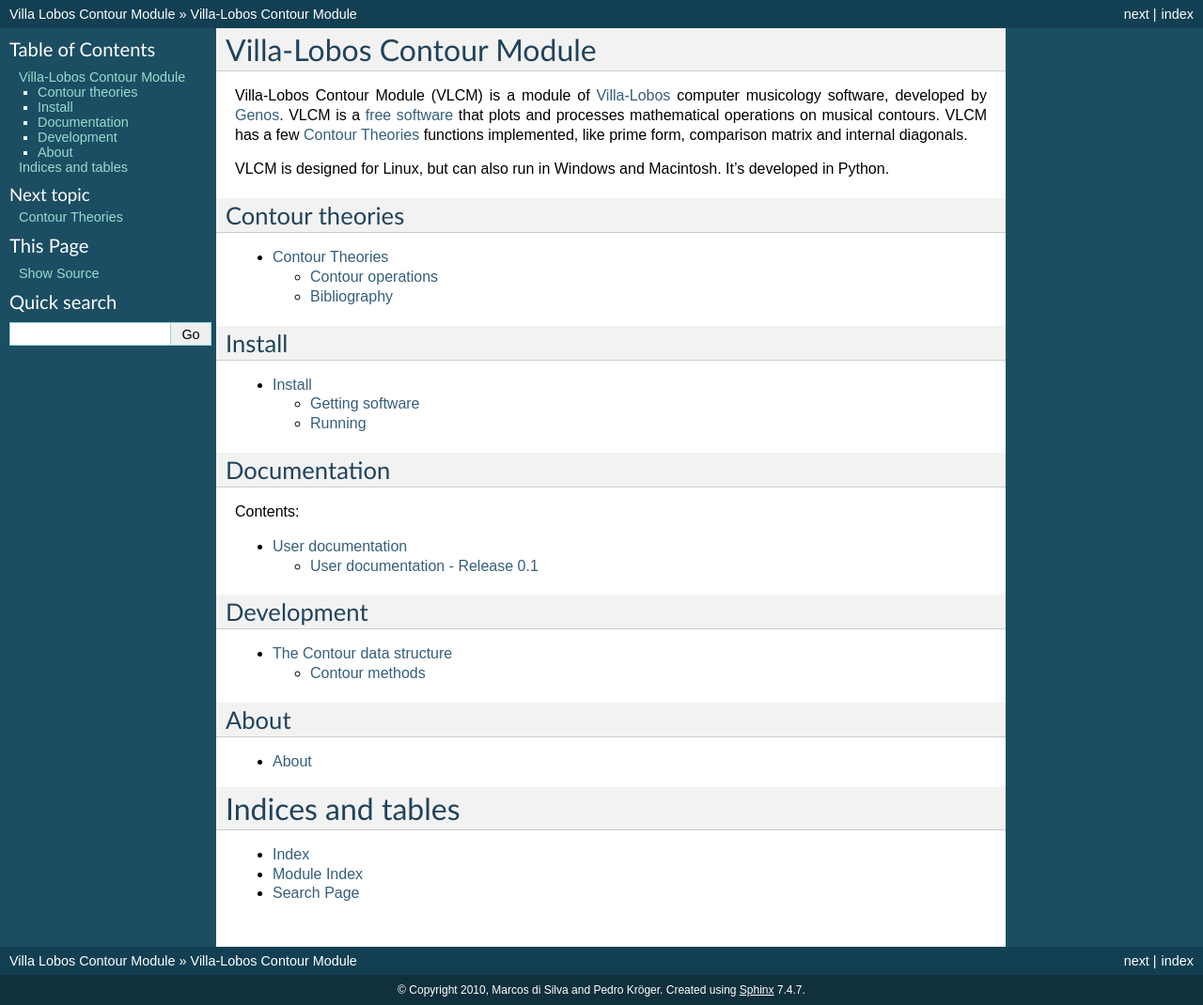
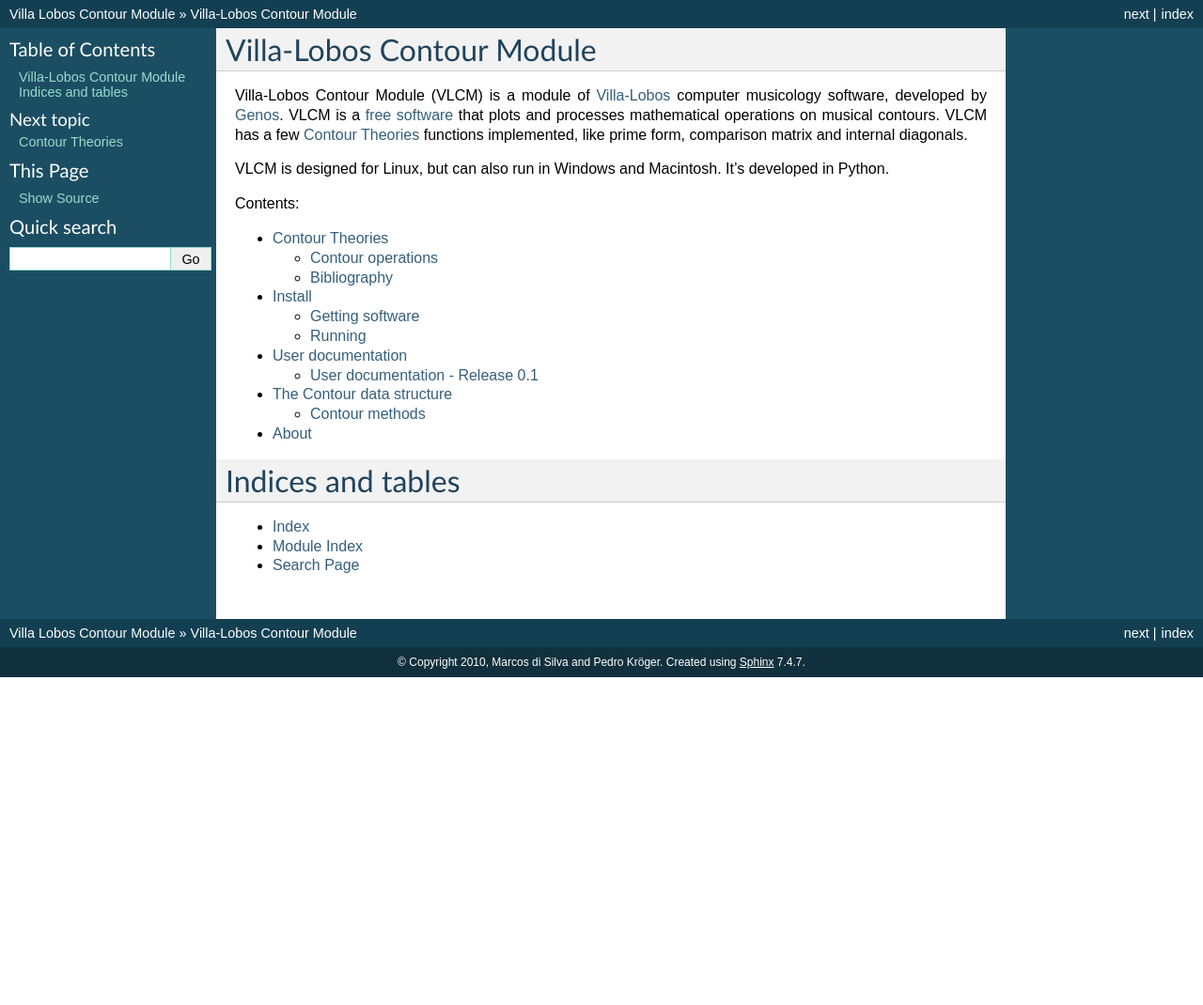
Before and after one commit to msampaio/musicontour, a Sphinx documentation site: the page built from docs/index.rst, in a window 1280 px wide. Shown: the whole page at 94% size. Built offline with Sphinx 7.4.7, drawn with Linux system fonts in a browser that asks for light colours; formulas are drawn with MathJax 3; after the commit the page ends 900 px from its top, so only the background shows below that.

Commit message:
Simplifies Index page

```diff
--- a/docs/index.rst
+++ b/docs/index.rst
@@ -17,48 +17,15 @@
 VLCM is designed for Linux, but can also run in Windows and
 Macintosh. It's developed in Python.
 
-
-Contour theories
-----------------
+Contents:
 
 .. toctree::
    :maxdepth: 2
 
    contour-theories.rst
-
-Install
--------
-
-.. toctree::
-   :maxdepth: 2
-
    install.rst
-
-
-Documentation
--------------
-
-Contents:
-
-.. toctree::
-   :maxdepth: 2
-
    user-doc.rst
-
-Development
------------
-
-.. toctree::
-   :maxdepth: 2
-
    contour.rst
-
-About
------
-
-.. toctree::
-   :maxdepth: 2
-
    about.rst
 
 Indices and tables
```
